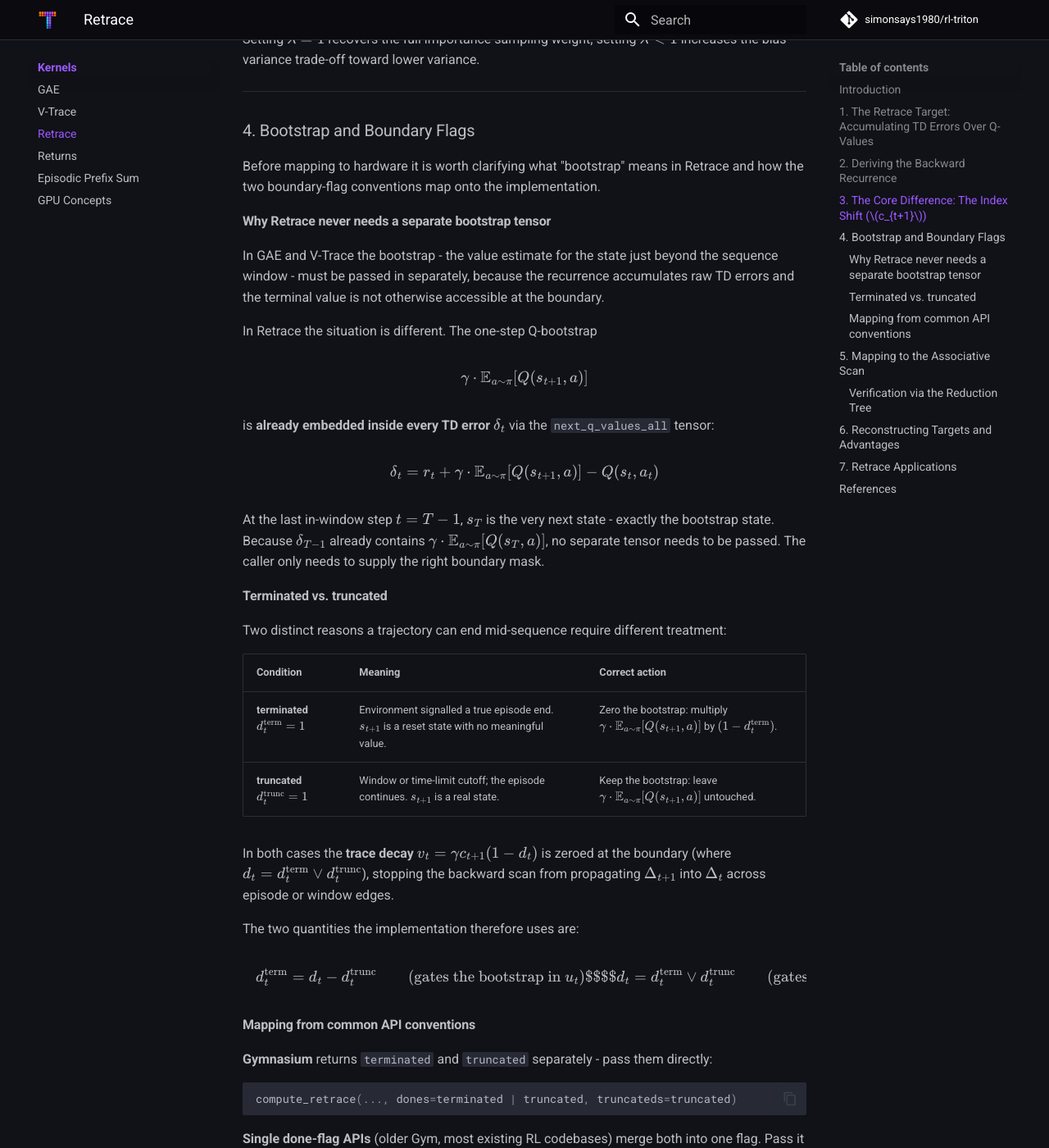
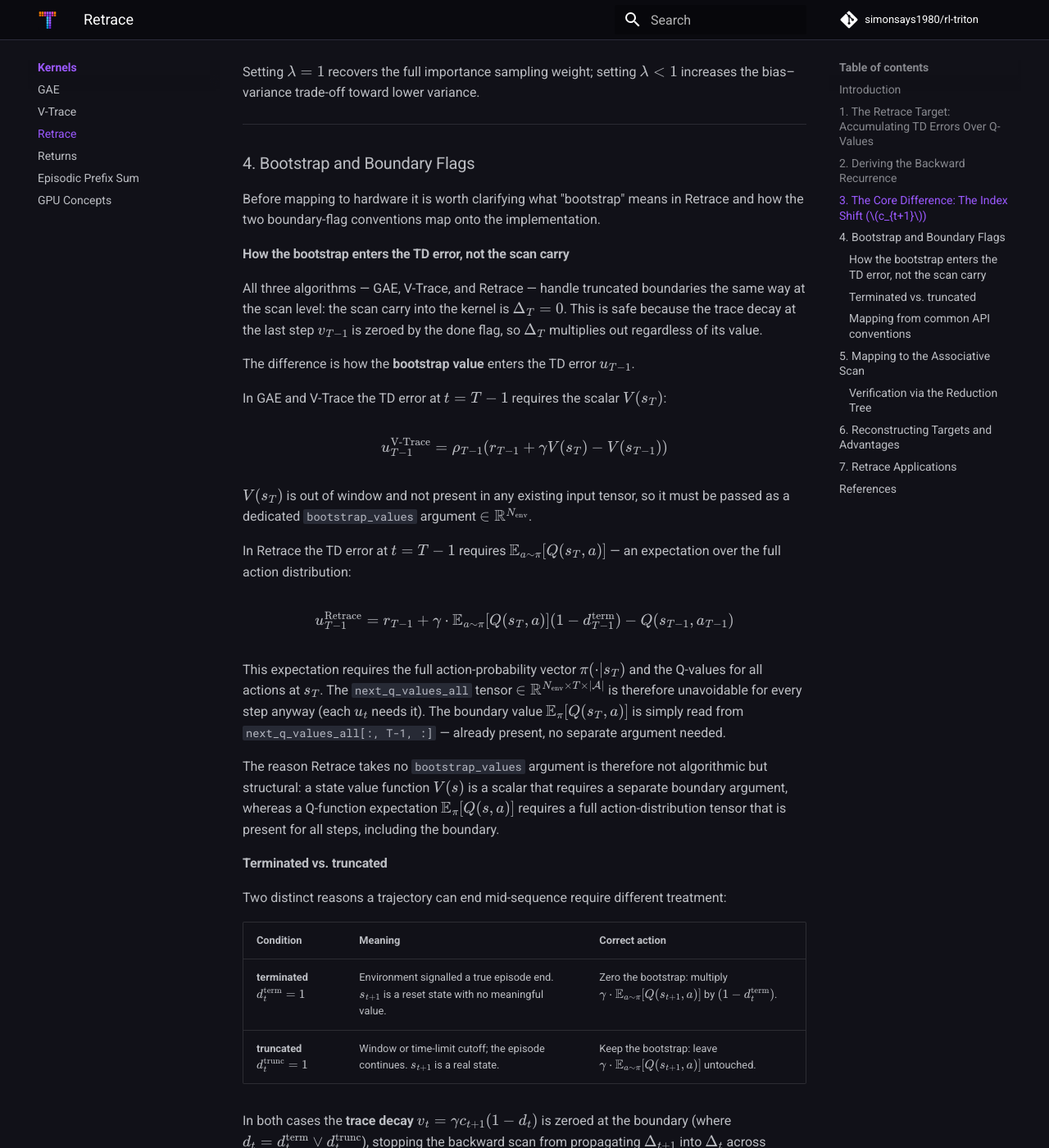
Before and after one commit to simonsays1980/rl-triton, an MkDocs documentation site: the page built from docs/kernels/retrace.md, in a window 1280 px wide and 1400 px high, scrolled down 2645 px. Shown: the whole window at 82% size. Built offline with MkDocs 1.6.1 and Material for MkDocs 9.7.7, drawn with Linux system fonts in a browser that asks for light colours; comment, search, counter and statistics services are not loaded; some of the changed text lies outside the part shown.

```diff
--- a/docs/kernels/retrace.md
+++ b/docs/kernels/retrace.md
@@ -67,6 +67,7 @@
 If you look closely at the backward recurrence derived above, the trace weight applied to $\Delta_{t+1}$ is **$c_{t+1}$**, whereas in V-Trace the corresponding weight was **$c_t$**.
 
 This index shift is the defining mathematical difference between the two algorithms, and it exists for a very specific reason:
+
 * **V-Trace** evaluates a state $s_t$. It must correct for the very first action $a_t$ taken from that state, so it applies importance sampling immediately ($c_t$).
 * **Retrace** evaluates a state-action pair $(s_t, a_t)$. Because the action $a_t$ is already fixed as the subject of our evaluation, we do not reject or correct it. We only begin correcting for off-policy divergence on the *next* action taken in the trajectory ($a_{t+1}$).
 
@@ -82,19 +83,25 @@
 
 Before mapping to hardware it is worth clarifying what "bootstrap" means in Retrace and how the two boundary-flag conventions map onto the implementation.
 
-#### Why Retrace never needs a separate bootstrap tensor
+#### How the bootstrap enters the TD error, not the scan carry
 
-In GAE and V-Trace the bootstrap - the value estimate for the state just beyond the sequence window - must be passed in separately, because the recurrence accumulates raw TD errors and the terminal value is not otherwise accessible at the boundary.
+All three algorithms — GAE, V-Trace, and Retrace — handle truncated boundaries the same way at the scan level: the scan carry into the kernel is $\Delta_T = 0$. This is safe because the trace decay at the last step $v_{T-1}$ is zeroed by the done flag, so $\Delta_T$ multiplies out regardless of its value.
 
-In Retrace the situation is different. The one-step Q-bootstrap
+The difference is how the **bootstrap value** enters the TD error $u_{T-1}$.
 
-$$\gamma \cdot \mathbb{E}_{a \sim \pi}[Q(s_{t+1}, a)]$$
+In GAE and V-Trace the TD error at $t=T-1$ requires the scalar $V(s_T)$:
 
-is **already embedded inside every TD error** $\delta_t$ via the `next_q_values_all` tensor:
+$$u_{T-1}^{\text{V-Trace}} = \rho_{T-1}\!\left(r_{T-1} + \gamma V(s_T) - V(s_{T-1})\right)$$
 
-$$\delta_t = r_t + \gamma \cdot \mathbb{E}_{a \sim \pi}[Q(s_{t+1}, a)] - Q(s_t, a_t)$$
+$V(s_T)$ is out of window and not present in any existing input tensor, so it must be passed as a dedicated `bootstrap_values` argument $\in \mathbb{R}^{N_{\text{env}}}$.
 
-At the last in-window step $t = T-1$, $s_T$ is the very next state - exactly the bootstrap state. Because $\delta_{T-1}$ already contains $\gamma \cdot \mathbb{E}_{a \sim \pi}[Q(s_T, a)]$, no separate tensor needs to be passed. The caller only needs to supply the right boundary mask.
+In Retrace the TD error at $t=T-1$ requires $\mathbb{E}_{a \sim \pi}[Q(s_T, a)]$ — an expectation over the full action distribution:
+
+$$u_{T-1}^{\text{Retrace}} = r_{T-1} + \gamma \cdot \mathbb{E}_{a \sim \pi}[Q(s_T, a)](1-d_{T-1}^{\text{term}}) - Q(s_{T-1}, a_{T-1})$$
+
+This expectation requires the full action-probability vector $\pi(\cdot|s_T)$ and the Q-values for all actions at $s_T$. The `next_q_values_all` tensor $\in \mathbb{R}^{N_{\text{env}} \times T \times |\mathcal{A}|}$ is therefore unavoidable for every step anyway (each $u_t$ needs it). The boundary value $\mathbb{E}_\pi[Q(s_T, a)]$ is simply read from `next_q_values_all[:, T-1, :]` — already present, no separate argument needed.
+
+The reason Retrace takes no `bootstrap_values` argument is therefore not algorithmic but structural: a state value function $V(s)$ is a scalar that requires a separate boundary argument, whereas a Q-function expectation $\mathbb{E}_\pi[Q(s,a)]$ requires a full action-distribution tensor that is present for all steps, including the boundary.
 
 #### Terminated vs. truncated
 
```
Also changed, not shown: other parts of docs/kernels/retrace.md (+1 -1 lines), docs/kernels/gae.md (+5 -3 lines), docs/kernels/vtrace.md (+5 -1 lines).
